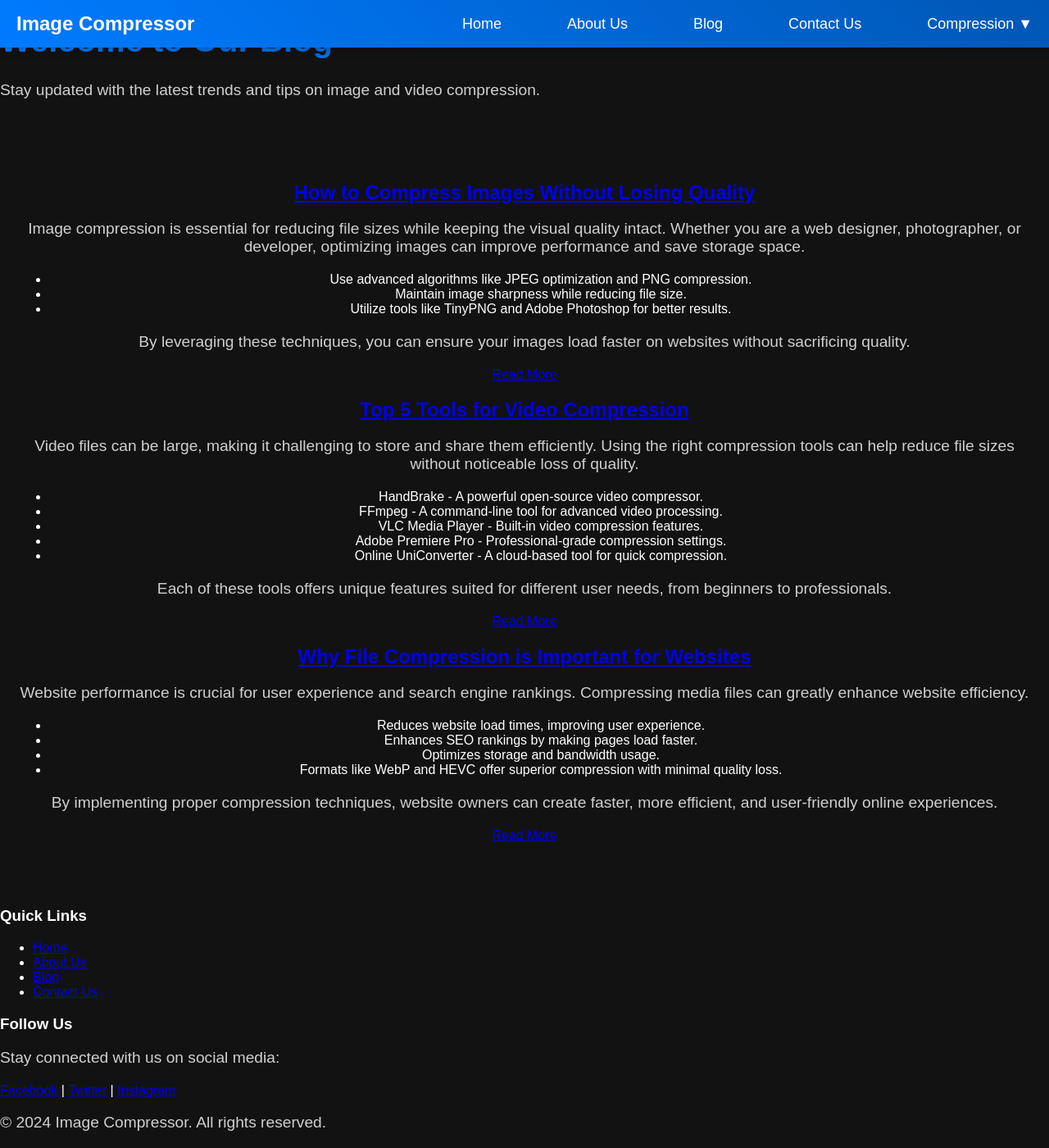
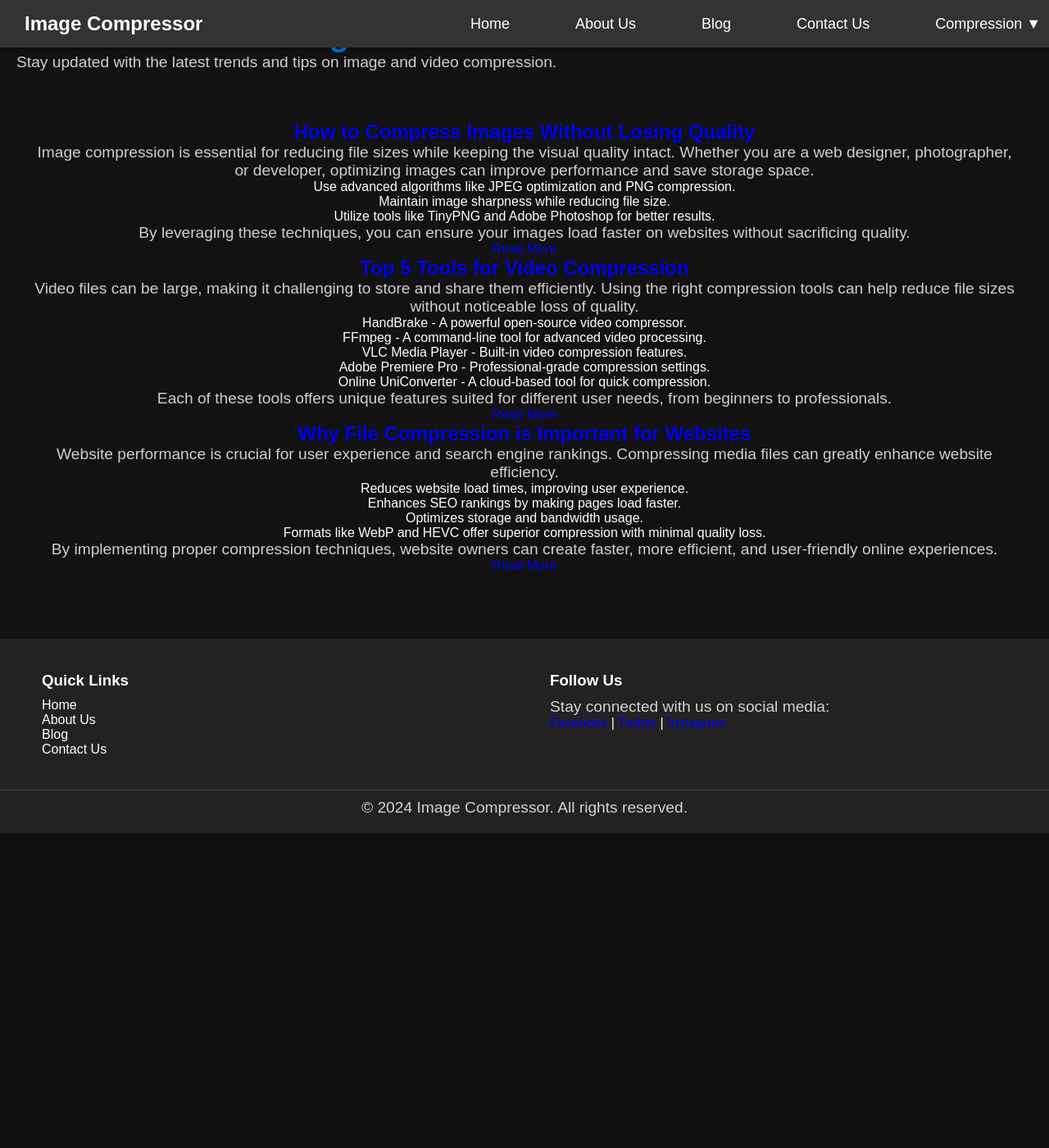
Before and after one commit to martinondiwa/image_compression, a Flask app: page /blog in a window 1280 px wide. Shown: the whole page at 82% size. After the commit the page ends 1016 px from the top, so only its background shows below. Run offline with Flask 3, Linux system fonts and the light colour scheme; some libraries are stand-ins or nearby versions.

Commit message:
Update style.css
qwert

```diff
--- a/static/css/style.css
+++ b/static/css/style.css
@@ -274,3 +274,120 @@ button:hover {
         margin: 10px 0;
     }
 }
+
+/* Navigations General Reset */
+body, h1, h2, h3, h4, h5, h6, p, ul, li, a {
+    margin: 0;
+    padding: 0;
+    text-decoration: none;
+    list-style: none;
+    font-family: Arial, sans-serif;
+}
+
+/* Navigation Bar */
+.navbar {
+    background: #333;
+    color: #fff;
+    display: flex;
+    justify-content: space-between;
+    align-items: center;
+    padding: 15px 30px;
+}
+
+.logo {
+    font-size: 1.5rem;
+    font-weight: bold;
+}
+
+.nav-links {
+    display: flex;
+}
+
+.nav-links li {
+    margin: 0 15px;
+    position: relative;
+}
+
+.nav-links a {
+    color: white;
+    padding: 10px;
+    transition: color 0.3s ease;
+}
+
+.nav-links a:hover {
+    color: #00aced;
+}
+
+/* Dropdown */
+.dropdown-menu {
+    display: none;
+    position: absolute;
+    background: #444;
+    padding: 10px;
+    min-width: 200px;
+    top: 100%;
+    left: 0;
+}
+
+.dropdown:hover .dropdown-menu {
+    display: block;
+}
+
+.dropdown-menu a {
+    display: block;
+    padding: 8px;
+    color: #fff;
+}
+
+.dropdown-menu a:hover {
+    background: #555;
+}
+
+/* Content Area */
+.content {
+    padding: 20px;
+    min-height: 60vh;
+}
+
+/* Footer */
+footer {
+    background: #222;
+    color: white;
+    padding: 20px 0;
+    text-align: center;
+}
+
+.footer-container {
+    display: flex;
+    justify-content: space-around;
+    flex-wrap: wrap;
+    padding: 20px;
+}
+
+.footer-section {
+    width: 45%;
+    text-align: left;
+}
+
+.footer-section h3 {
+    margin-bottom: 10px;
+}
+
+.footer-section ul {
+    list-style: none;
+}
+
+.footer-section ul li a {
+    color: white;
+    transition: color 0.3s ease;
+}
+
+.footer-section ul li a:hover {
+    color: #00aced;
+}
+
+.footer-bottom {
+    margin-top: 20px;
+    border-top: 1px solid #444;
+    padding-top: 10px;
+}
```
